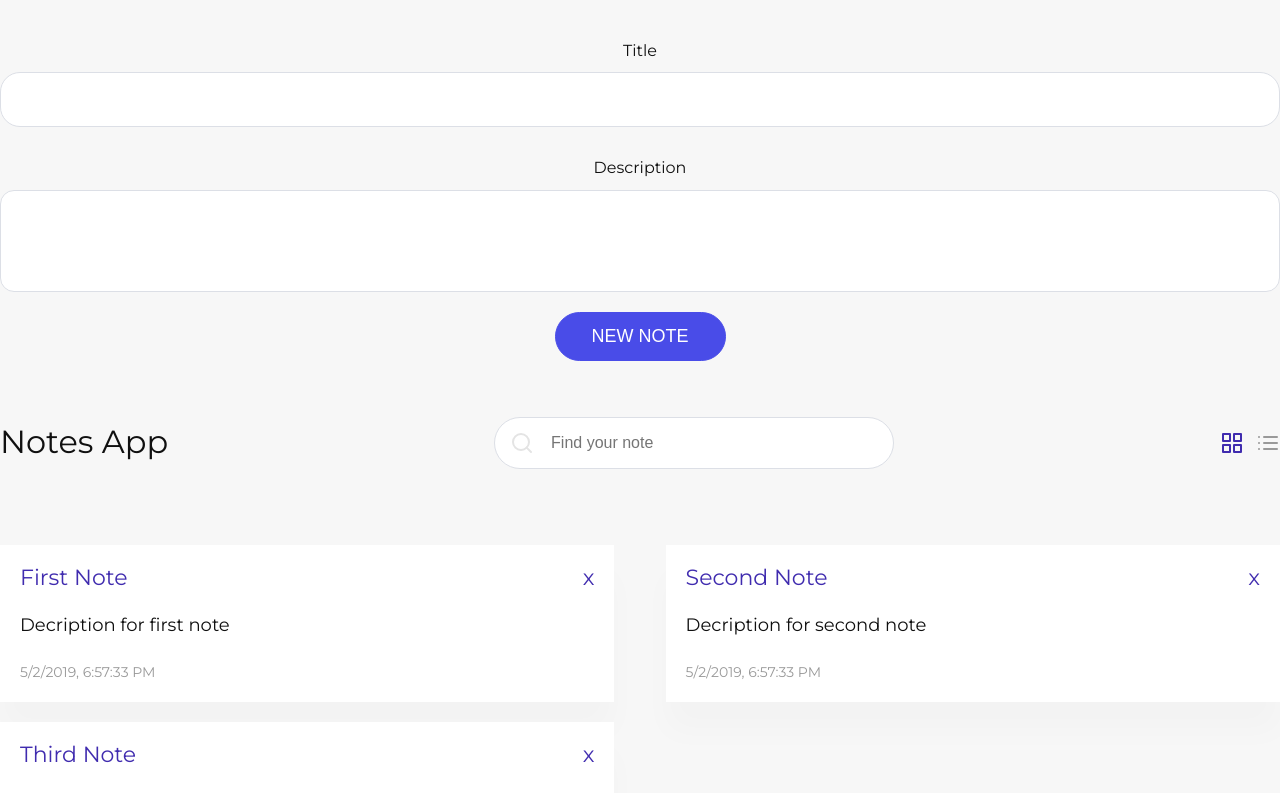
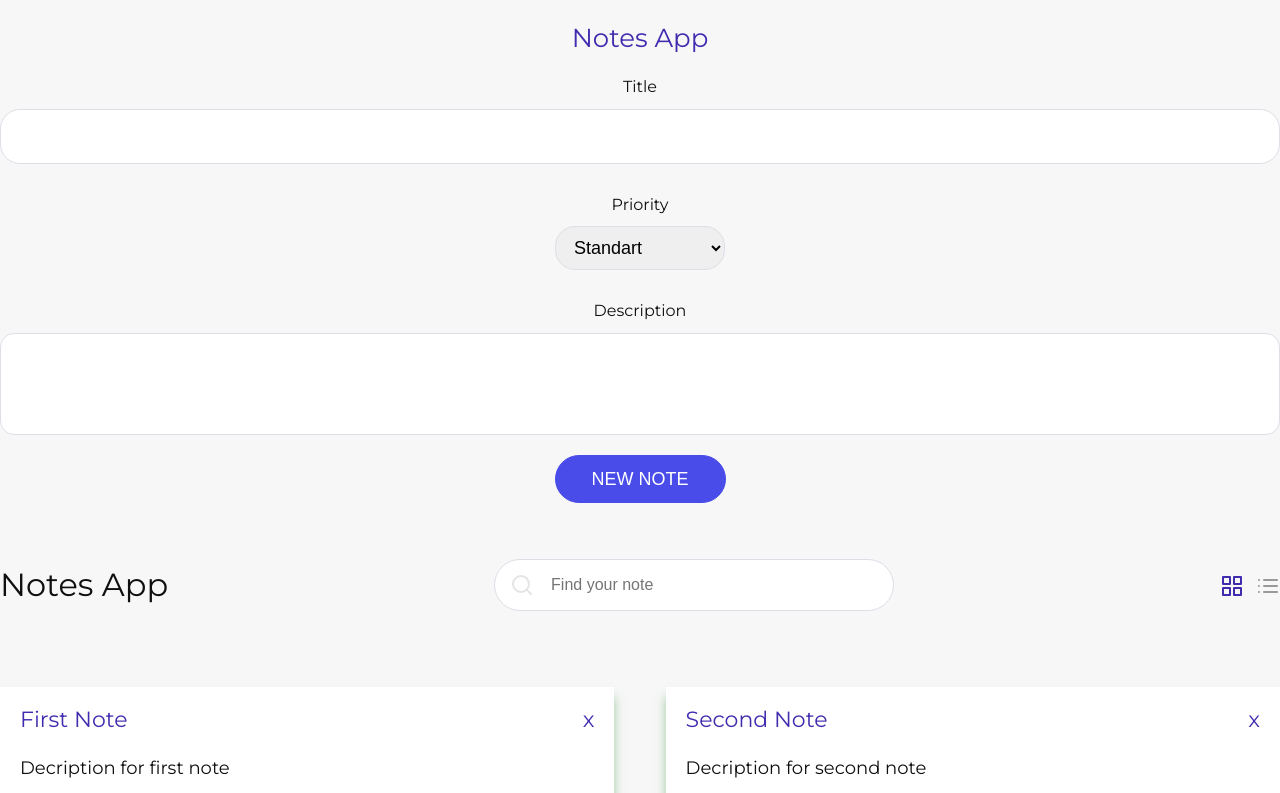
Before and after one commit to ArtemAbramov/NoteApp, a Vue app: page / in a window 1280 px wide. Shown: the top 793 px of the page. Built offline with nearby package versions, Linux system fonts and the light colour scheme.

Commit message:
Add selection priority to new notes

```diff
--- a/src/App.vue
+++ b/src/App.vue
@@ -3,16 +3,19 @@
     <div class='wrapper-content'>
       <section>
         <div class="container">
+          <div class="app-header">
+            <h1> {{ title }} </h1>
+          </div>
 
           <!-- Message -->
           <message v-if='message' :message='message' />
 
           <!-- NewNote -->
-          <newNote :note='note' @addNote='addNote' />
+          <newNote :note='note' :priorities='priorities' @addNote='addNote' />
 
           <!-- Title -->
           <div class="note-header" style='margin: 56px 0 36px 0;'>
-            <h1> {{ title }} </h1>
+            <h2> {{ title }} </h2>
 
             <search
               :value='search'
@@ -52,24 +55,33 @@ export default {
       search: '',
       message: null,
       grid: true,
+      priorities: [
+        'Standart',
+        'Important',
+        'Most important'
+      ],
       note: {
         title: '',
-        descr: ''
+        descr: '',
+        priority: 'Standart'
       },
       notes: [
         {
           title: 'First Note',
           descr: 'Decription for first note',
+          priority: 'Standart',
           date: new Date(Date.now()).toLocaleString()
         },
         {
           title: 'Second Note',
           descr: 'Decription for second note',
+          priority: 'Standart',
           date: new Date(Date.now()).toLocaleString()
         },
         {
           title: 'Third Note',
           descr: 'Decription for third note',
+          priority: 'Standart',
           date: new Date(Date.now()).toLocaleString()
         }
       ]
@@ -92,7 +104,7 @@ export default {
   methods: {
     addNote () {
       // console.log(this.note)
-      let {title, descr} = this.note
+      let {title, descr, priority} = this.note
 
       if (title === '') {
         this.message = "Title can't be blank!"
@@ -102,10 +114,12 @@ export default {
       this.notes.push({
         title,
         descr,
+        priority,
         date: new Date(Date.now()).toLocaleString()
       })
       this.note.title = ''
       this.note.descr = ''
+      this.note.priority = 'Standart'
       this.message = null
     },
     removeNote (index) {
@@ -116,4 +130,12 @@ export default {
 </script>
 
 <style lang="scss" scoped>
+.app-header {
+  text-align: center;
+
+  h1 {
+    font-size: 26px;
+    color: #402caf;
+  }
+}
 </style>
--- a/src/components/NewNote.vue
+++ b/src/components/NewNote.vue
@@ -3,6 +3,12 @@
   <div class="new-note">
     <label>Title</label>
     <input v-model='note.title' type="text">
+    <label>Priority</label>
+    <select v-model='note.priority'>
+      <option v-for='(priority, index) in priorities' :key='index'>
+        {{ priority }}
+      </option>
+    </select>
     <label>Description</label>
     <textarea v-model='note.descr'></textarea>
     <button class="btn btnPrimary" @click='addNote'>New note</button>
@@ -14,6 +20,10 @@ export default {
   props: {
     note: {
       type: Object,
+      required: true
+    },
+    priorities: {
+      type: Array,
       required: true
     }
   },
@@ -30,6 +40,12 @@ export default {
   margin-top: 20px;
   text-align: center;
 
+  select {
+    margin-bottom: 30px;
+    padding: 10px 14px;
+    border-radius: 20px;
+  }
+
   textarea {
     margin-bottom: 20px;
   }
--- a/src/components/Notes.vue
+++ b/src/components/Notes.vue
@@ -1,6 +1,11 @@
 <template>
   <div class="notes">
-    <div class="note" :class='{ full: !grid }' v-for="(note, index) in notes" :key="index">
+    <div
+      class="note"
+      :class='{ full: !grid, standart: note.priority === "Standart", important: note.priority === "Important", "most-important": note.priority === "Most important" }'
+      v-for="(note, index) in notes"
+      :key="index"
+    >
       <div class="note-header" :class="{ full: !grid }">
         <p>{{ note.title }}</p>
         <p style="cursor: pointer;" @click="removeNote(index)">x</p>
@@ -48,12 +53,36 @@ export default {
   margin-bottom: 20px;
   background-color: #fff;
   transition: all .25s cubic-bezier(.02,.01,.47,1);
-  box-shadow: 0 30px 30px rgba(0,0,0,.02);
+  box-shadow: 0 10px 10px rgba(0,0,0,.5);
+
+  &.standart {
+    box-shadow: 0 10px 10px rgba(#43A047,.5);
+  }
+
+  &.important {
+    box-shadow: 0 10px 10px rgba(#FDD835,.5);
+  }
+
+  &.most-important {
+    box-shadow: 0 10px 10px rgba(#DD2C00,.5);
+  }
 
   &:hover {
-    box-shadow: 0 30px 30px rgba(0,0,0,.04);
+    box-shadow: 0 10px 10px rgba(0,0,0,1);
     transform: translate(0,-6px);
     transition-delay: 0s !important;
+
+    &.standart {
+      box-shadow: 0 10px 10px rgba(#43A047,1);
+    }
+
+    &.important {
+      box-shadow: 0 10px 10px rgba(#FDD835,1);
+    }
+
+    &.most-important {
+      box-shadow: 0 10px 10px rgba(#DD2C00,1);
+    }
   }
 
   &.full {
@@ -67,6 +96,10 @@ export default {
   align-items: center;
   justify-content: space-between;
 
+  h2 {
+    font-size: 32px;
+  }
+
   &.full {
     justify-content: center;
 
@@ -77,10 +110,6 @@ export default {
         margin-right: 0;
       }
     }
-  }
-
-  h1 {
-    font-size: 32px;
   }
 
   p {
```
